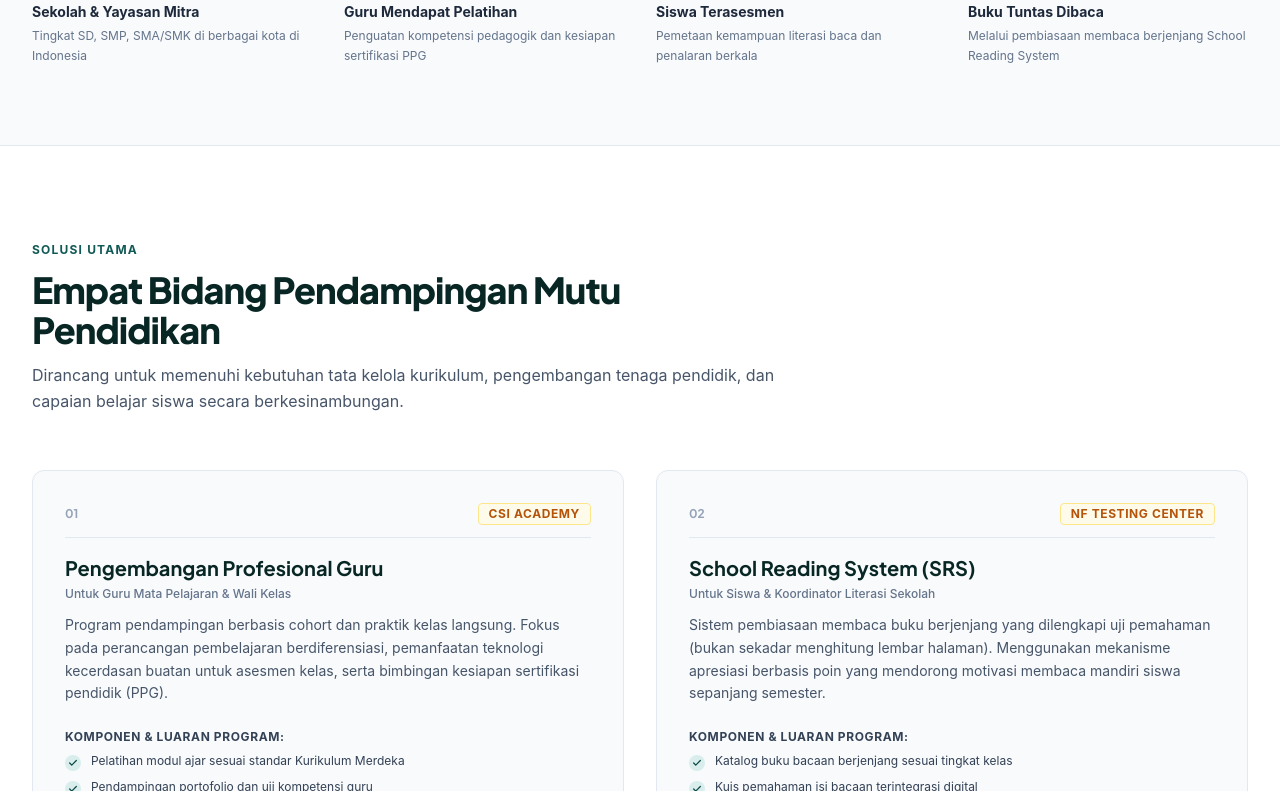
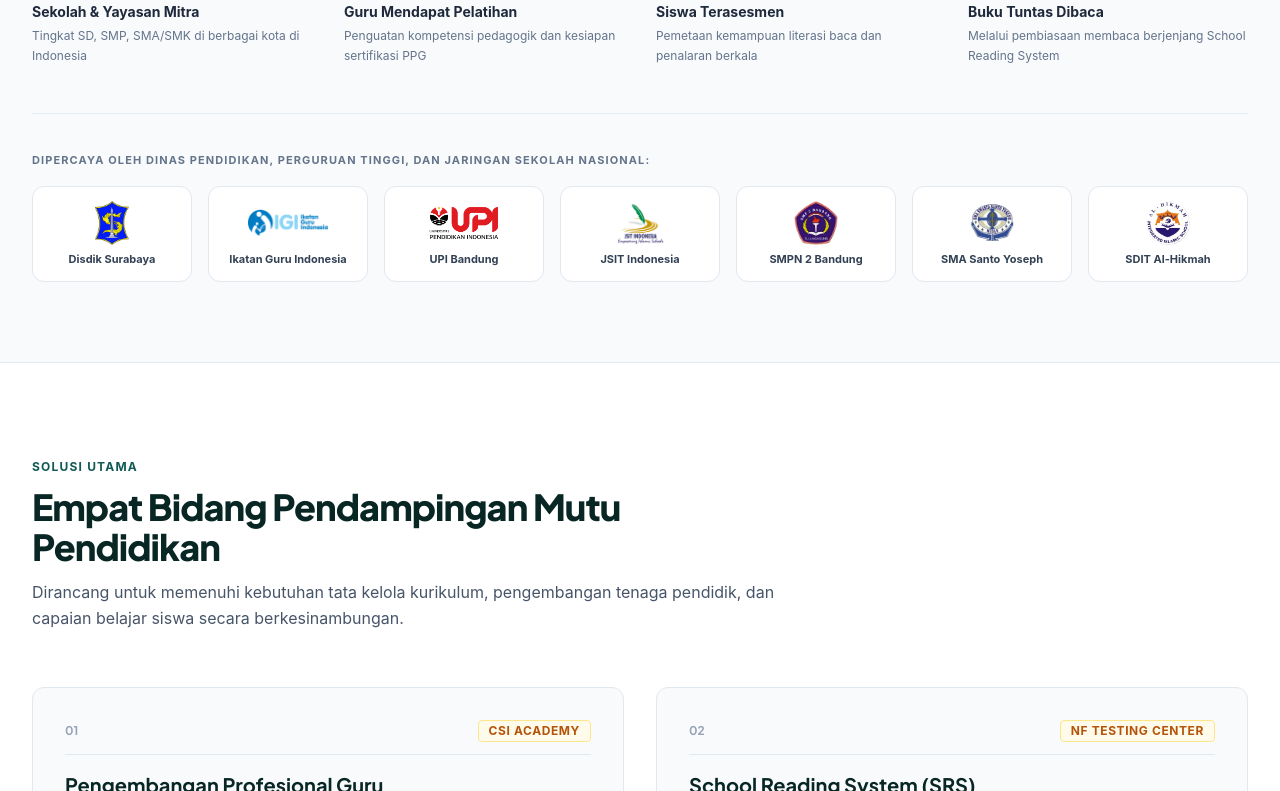
Before and after one commit to mdr25/csi-edu, a Next.js app: page / in a window 1280 px wide. Shown: the part 869-1660 px from the top of the page. Built offline with nearby package versions, Linux system fonts and the light colour scheme.

Commit message:
feat: prominently display partner logos in Hero section and enhance visibility in CaseStudiesSection

```diff
--- a/src/components/CaseStudiesSection.tsx
+++ b/src/components/CaseStudiesSection.tsx
@@ -86,7 +86,7 @@
                     src={partner.logo}
                     alt={partner.name}
                     fill
-                    className="object-contain filter grayscale opacity-75 group-hover:grayscale-0 group-hover:opacity-100 transition-all duration-300"
+                    className="object-contain group-hover:scale-105 transition-transform duration-200"
                   />
                 </div>
                 <span className="text-[10px] sm:text-[11px] font-bold text-slate-600 line-clamp-1 group-hover:text-navy-950 transition-colors">
--- a/src/components/Hero.tsx
+++ b/src/components/Hero.tsx
@@ -186,6 +186,72 @@
             </div>
           </div>
         </div>
+
+        {/* Institutional Partners Logo Strip (Immediately visible on Hero) */}
+        <div className="mt-12 pt-8 border-t border-slate-200/80">
+          <div className="text-center sm:text-left mb-4">
+            <span className="text-[11px] font-bold uppercase tracking-widest text-slate-500">
+              Dipercaya oleh Dinas Pendidikan, Perguruan Tinggi, dan Jaringan Sekolah Nasional:
+            </span>
+          </div>
+          <div className="grid grid-cols-2 sm:grid-cols-4 lg:grid-cols-7 gap-3 sm:gap-4 items-center">
+            {[
+              {
+                name: "Dinas Pendidikan Kota Surabaya",
+                short: "Disdik Surabaya",
+                logo: "/img/logo/logo-dinas-pendidikan-surabaya.png",
+              },
+              {
+                name: "Ikatan Guru Indonesia (IGI)",
+                short: "Ikatan Guru Indonesia",
+                logo: "/img/logo/logo-igi.png",
+              },
+              {
+                name: "Universitas Pendidikan Indonesia (UPI)",
+                short: "UPI Bandung",
+                logo: "/img/logo/upi.png",
+              },
+              {
+                name: "Jaringan Sekolah Islam Terpadu (JSIT)",
+                short: "JSIT Indonesia",
+                logo: "/img/logo/jsit.png",
+              },
+              {
+                name: "SMP Negeri 2 Bandung",
+                short: "SMPN 2 Bandung",
+                logo: "/img/logo/logo-smp-2-bandung.png",
+              },
+              {
+                name: "SMA Santo Yoseph Medan",
+                short: "SMA Santo Yoseph",
+                logo: "/img/logo/logo-sma-santo-yoseph.png",
+              },
+              {
+                name: "SD Islam Terpadu Al-Hikmah",
+                short: "SDIT Al-Hikmah",
+                logo: "/img/logo/logo-sdit-al-hikmah.png",
+              },
+            ].map((p, idx) => (
+              <div
+                key={idx}
+                className="h-24 bg-white rounded-xl border border-slate-200 shadow-2xs hover:shadow-xs hover:border-teal-400 p-2.5 flex flex-col items-center justify-center transition-all group"
+                title={p.name}
+              >
+                <div className="relative h-11 w-full max-w-[85px] flex items-center justify-center">
+                  <Image
+                    src={p.logo}
+                    alt={p.name}
+                    fill
+                    className="object-contain group-hover:scale-105 transition-transform duration-200"
+                  />
+                </div>
+                <span className="text-[10px] sm:text-[11px] font-bold text-slate-700 mt-1.5 line-clamp-1 group-hover:text-navy-950 text-center">
+                  {p.short}
+                </span>
+              </div>
+            ))}
+          </div>
+        </div>
       </div>
     </section>
   );
```
